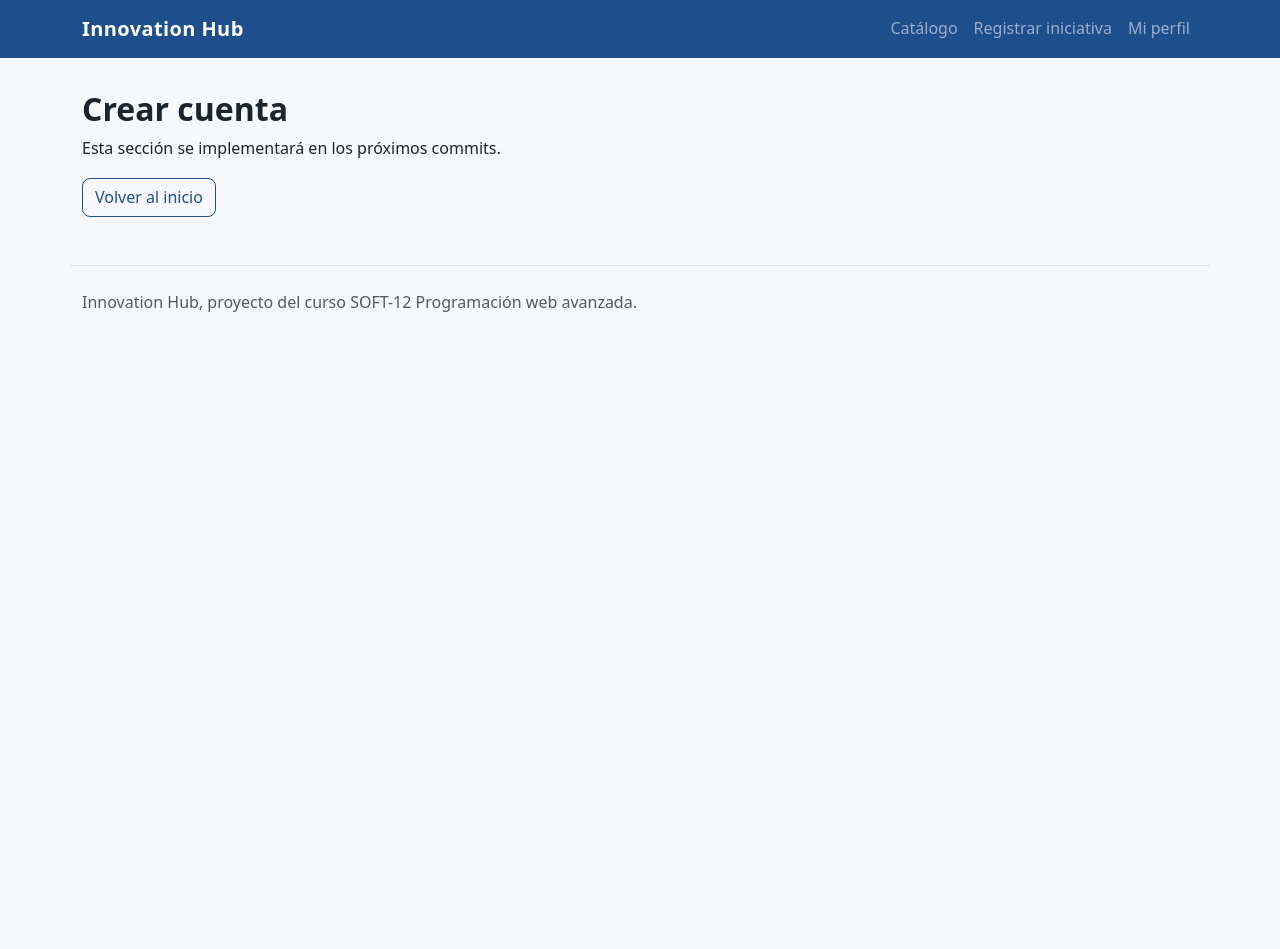
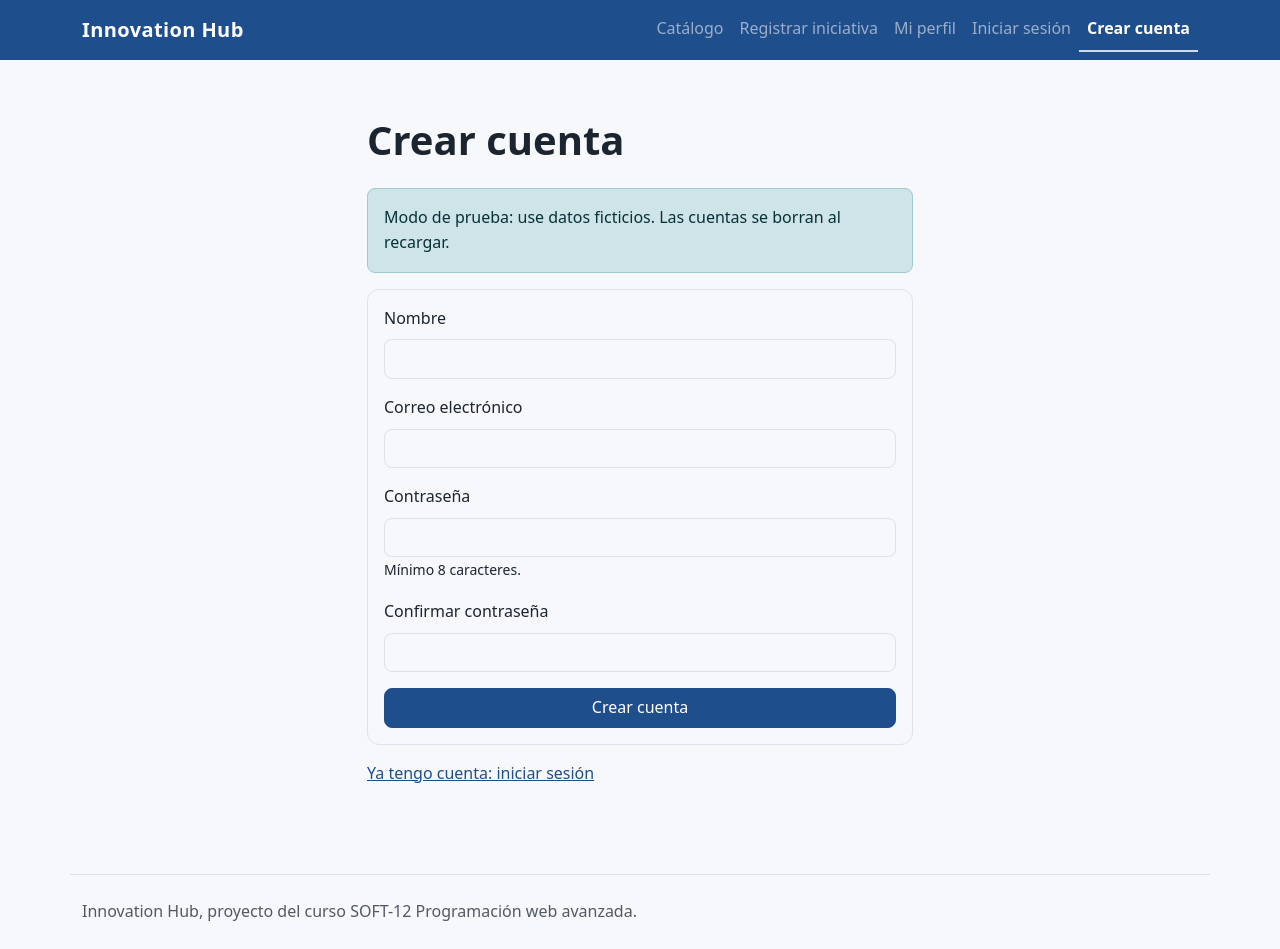
Before and after one commit to DavidN0406/Innovation-hub, a React (Vite) app in the folder cliente/: page /registro in a window 1280 px wide. Before the commit the page ends 800 px from the top, so only its background shows below. Built offline with nearby package versions, Linux system fonts and the light colour scheme.

Commit message:
Implementar registro e inicio y cierre de sesion

```diff
--- a/cliente/src/App.jsx
+++ b/cliente/src/App.jsx
@@ -1,4 +1,6 @@
-import { Route, Routes } from "react-router"
+import { useState } from "react"
+import { Navigate, Route, Routes, useNavigate } from "react-router"
+import Acceso from "./paginas/Acceso.jsx"
 
 import Pagina from "./componentes/layout/Pagina.jsx"
 import Inicio from "./paginas/Inicio.jsx"
@@ -19,17 +21,31 @@ const rutasPendientes = [
     { ruta: "/mis-solicitudes", titulo: "Mis solicitudes" },
     { ruta: "/solicitudes-recibidas", titulo: "Solicitudes recibidas" },
     { ruta: "/proyectos", titulo: "Proyectos" },
-    { ruta: "/proyectos/:id", titulo: "Detalle de proyecto" },
-    { ruta: "/registro", titulo: "Crear cuenta" },
-    { ruta: "/login", titulo: "Iniciar sesión" }
+    { ruta: "/proyectos/:id", titulo: "Detalle de proyecto" }
 ]
 
 // Mantiene la estructura compartida y cambia el contenido según la ruta.
 function App() {
+    const [usuario, setUsuario] = useState(null)
+    const navegar = useNavigate()
+
+    function cerrarSesion() {
+        setUsuario(null)
+        navegar("/login", { replace: true })
+    }
+
     return (
-        <Pagina>
+        <Pagina usuario={usuario} onCerrarSesion={cerrarSesion}>
             <Routes>
                 <Route path="/" element={<Inicio />} />
+                <Route path="/registro" element={usuario
+                    ? <Navigate to="/" replace />
+                    : <Acceso key="registro" registro onAutenticar={setUsuario} />}
+                />
+                <Route path="/login" element={usuario
+                    ? <Navigate to="/" replace />
+                    : <Acceso key="login" onAutenticar={setUsuario} />}
+                />
 
                 {rutasPendientes.map(function (ruta) {
                     return (
--- a/cliente/src/componentes/layout/Navbar.jsx
+++ b/cliente/src/componentes/layout/Navbar.jsx
@@ -7,7 +7,7 @@ const enlaces = [
     { texto: "Mi perfil", ruta: "/perfil" }
 ]
 
-function Navbar() {
+function Navbar({ usuario, onCerrarSesion }) {
     const [menuAbierto, setMenuAbierto] = useState(false)
 
     function alternarMenu() {
@@ -71,6 +71,31 @@ function Navbar() {
                                     </li>
                                 )
                             })}
+                            {usuario ? (
+                                <li className="nav-item d-flex align-items-center gap-2">
+                                    <span className="navbar-text">{usuario.nombre}</span>
+                                    <button type="button" className="btn btn-outline-light btn-sm"
+                                        onClick={() => {
+                                            cerrarMenu()
+                                            onCerrarSesion()
+                                        }}>
+                                        Cerrar sesión
+                                    </button>
+                                </li>
+                            ) : (
+                                <>
+                                    <li className="nav-item">
+                                        <NavLink className="nav-link" to="/login" onClick={cerrarMenu}>
+                                            Iniciar sesión
+                                        </NavLink>
+                                    </li>
+                                    <li className="nav-item">
+                                        <NavLink className="nav-link" to="/registro" onClick={cerrarMenu}>
+                                            Crear cuenta
+                                        </NavLink>
+                                    </li>
+                                </>
+                            )}
                         </ul>
                     </div>
                 </div>
--- a/cliente/src/componentes/layout/Pagina.jsx
+++ b/cliente/src/componentes/layout/Pagina.jsx
@@ -1,10 +1,10 @@
 import Navbar from "./Navbar.jsx"
 
 // Estructura compartida por las páginas de la aplicación.
-function Pagina({ children }) {
+function Pagina({ children, usuario, onCerrarSesion }) {
     return (
         <>
-            <Navbar />
+            <Navbar usuario={usuario} onCerrarSesion={onCerrarSesion} />
 
             <main className="container">
                 {children}
--- /dev/null
+++ b/cliente/src/paginas/Acceso.jsx
@@ -0,0 +1,121 @@
+import { useState } from "react"
+import { Link, useNavigate } from "react-router"
+import { iniciarSesion, registrarUsuario } from "../servicios/autenticacion.js"
+
+function Acceso({ registro = false, onAutenticar }) {
+    const navegar = useNavigate()
+    const [formulario, setFormulario] = useState({
+        nombre: "",
+        correo: "",
+        contrasena: "",
+        confirmacion: ""
+    })
+    const [cargando, setCargando] = useState(false)
+    const [error, setError] = useState("")
+
+    function cambiarCampo(evento) {
+        const { name, value } = evento.target
+        setFormulario((anterior) => ({ ...anterior, [name]: value }))
+        setError("")
+    }
+
+    async function enviar(evento) {
+        evento.preventDefault()
+        if (cargando) return
+        setError("")
+
+        if (registro && !formulario.nombre.trim()) {
+            setError("Escriba su nombre.")
+            return
+        }
+
+        if (registro && formulario.contrasena !== formulario.confirmacion) {
+            setError("Las contraseñas no coinciden.")
+            return
+        }
+
+        setCargando(true)
+
+        try {
+            const usuario = registro
+                ? await registrarUsuario(formulario)
+                : await iniciarSesion(formulario)
+
+            onAutenticar(usuario)
+            navegar("/", { replace: true })
+        } catch (error) {
+            setError(error.message)
+        } finally {
+            setCargando(false)
+        }
+    }
+
+    return (
+        <div className="row justify-content-center py-4">
+            <section className="col-12 col-md-8 col-lg-6">
+                <h1 className="mb-4">{registro ? "Crear cuenta" : "Iniciar sesión"}</h1>
+
+                {import.meta.env.DEV && (
+                    <p className="alert alert-info">
+                        Modo de prueba: use datos ficticios. Las cuentas se borran al recargar.
+                    </p>
+                )}
+
+                {error && <p className="alert alert-danger" role="alert">{error}</p>}
+
+                <form onSubmit={enviar} className="card card-body" aria-busy={cargando}>
+                    <fieldset disabled={cargando}>
+                        <legend className="visually-hidden">Datos de acceso</legend>
+
+                        {registro && (
+                            <div className="mb-3">
+                                <label htmlFor="nombre" className="form-label">Nombre</label>
+                                <input id="nombre" name="nombre" type="text"
+                                    className="form-control" autoComplete="name" required
+                                    value={formulario.nombre} onChange={cambiarCampo} />
+                            </div>
+                        )}
+
+                        <div className="mb-3">
+                            <label htmlFor="correo" className="form-label">Correo electrónico</label>
+                            <input id="correo" name="correo" type="email"
+                                className="form-control" autoComplete="username" required
+                                value={formulario.correo} onChange={cambiarCampo} />
+                        </div>
+
+                        <div className="mb-3">
+                            <label htmlFor="contrasena" className="form-label">Contraseña</label>
+                            <input id="contrasena" name="contrasena" type="password"
+                                className="form-control" required
+                                minLength={registro ? 8 : undefined}
+                                autoComplete={registro ? "new-password" : "current-password"}
+                                value={formulario.contrasena} onChange={cambiarCampo} />
+                            {registro && <small>Mínimo 8 caracteres.</small>}
+                        </div>
+
+                        {registro && (
+                            <div className="mb-3">
+                                <label htmlFor="confirmacion" className="form-label">Confirmar contraseña</label>
+                                <input id="confirmacion" name="confirmacion" type="password"
+                                    className="form-control" autoComplete="new-password" required
+                                    value={formulario.confirmacion} onChange={cambiarCampo} />
+                            </div>
+                        )}
+
+                        <button type="submit" className="btn btn-primary w-100">
+                            {cargando ? "Procesando…" : registro ? "Crear cuenta" : "Entrar"}
+                        </button>
+                    </fieldset>
+                </form>
+
+                <p className="mt-3">
+                    <Link to={registro ? "/login" : "/registro"}>
+                        {registro ? "Ya tengo cuenta: iniciar sesión" : "No tengo cuenta: registrarme"}
+                    </Link>
+                </p>
+            </section>
+        </div>
+    )
+}
+
+export default Acceso
--- /dev/null
+++ b/cliente/src/servicios/autenticacion.js
@@ -0,0 +1,48 @@
+import { simularRespuesta } from "./simulacion.js"
+
+// Cuentas ficticias: se pierden al recargar la página.
+let cuentas = []
+
+async function prepararSimulacion() {
+    if (!import.meta.env.DEV) {
+        throw new Error("La autenticación real todavía no está conectada.")
+    }
+
+    await simularRespuesta(null)
+}
+
+export async function registrarUsuario({ nombre, correo, contrasena }) {
+    await prepararSimulacion()
+
+    const correoNormalizado = correo.trim().toLowerCase()
+    const existe = cuentas.some((cuenta) => cuenta.correo === correoNormalizado)
+
+    if (existe) {
+        throw new Error("Ya existe una cuenta con ese correo.")
+    }
+
+    const usuario = {
+        id: crypto.randomUUID(),
+        nombre: nombre.trim(),
+        correo: correoNormalizado
+    }
+
+    cuentas = [...cuentas, { ...usuario, contrasena }]
+
+    return usuario
+}
+
+export async function iniciarSesion({ correo, contrasena }) {
+    await prepararSimulacion()
+
+    const cuenta = cuentas.find((actual) => {
+        return actual.correo === correo.trim().toLowerCase() &&
+            actual.contrasena === contrasena
+    })
+
+    if (!cuenta) {
+        throw new Error("El correo o la contraseña son incorrectos.")
+    }
+
+    return { id: cuenta.id, nombre: cuenta.nombre, correo: cuenta.correo }
+}
```
Also changed, not shown: 1 other file (tests, documents, lock files or other folders).
